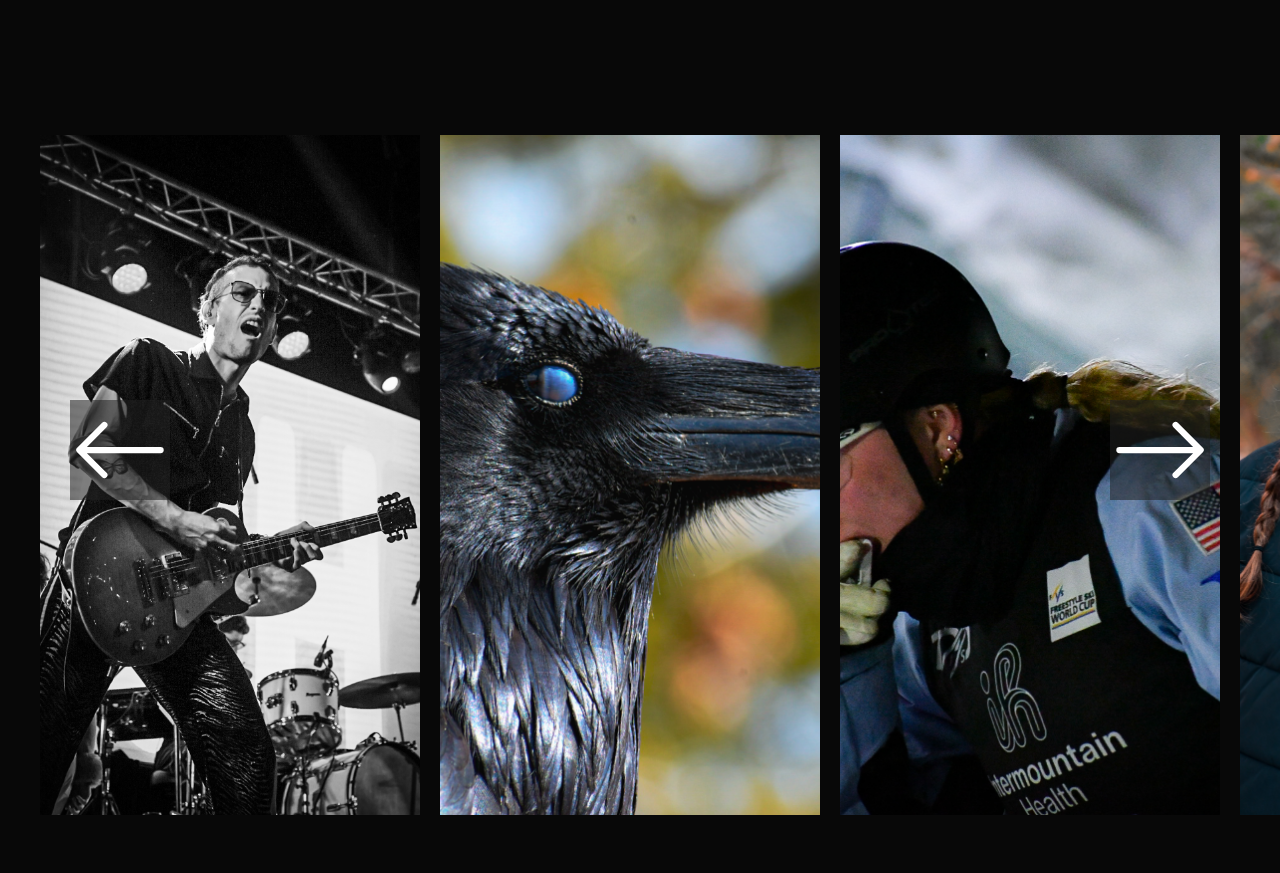
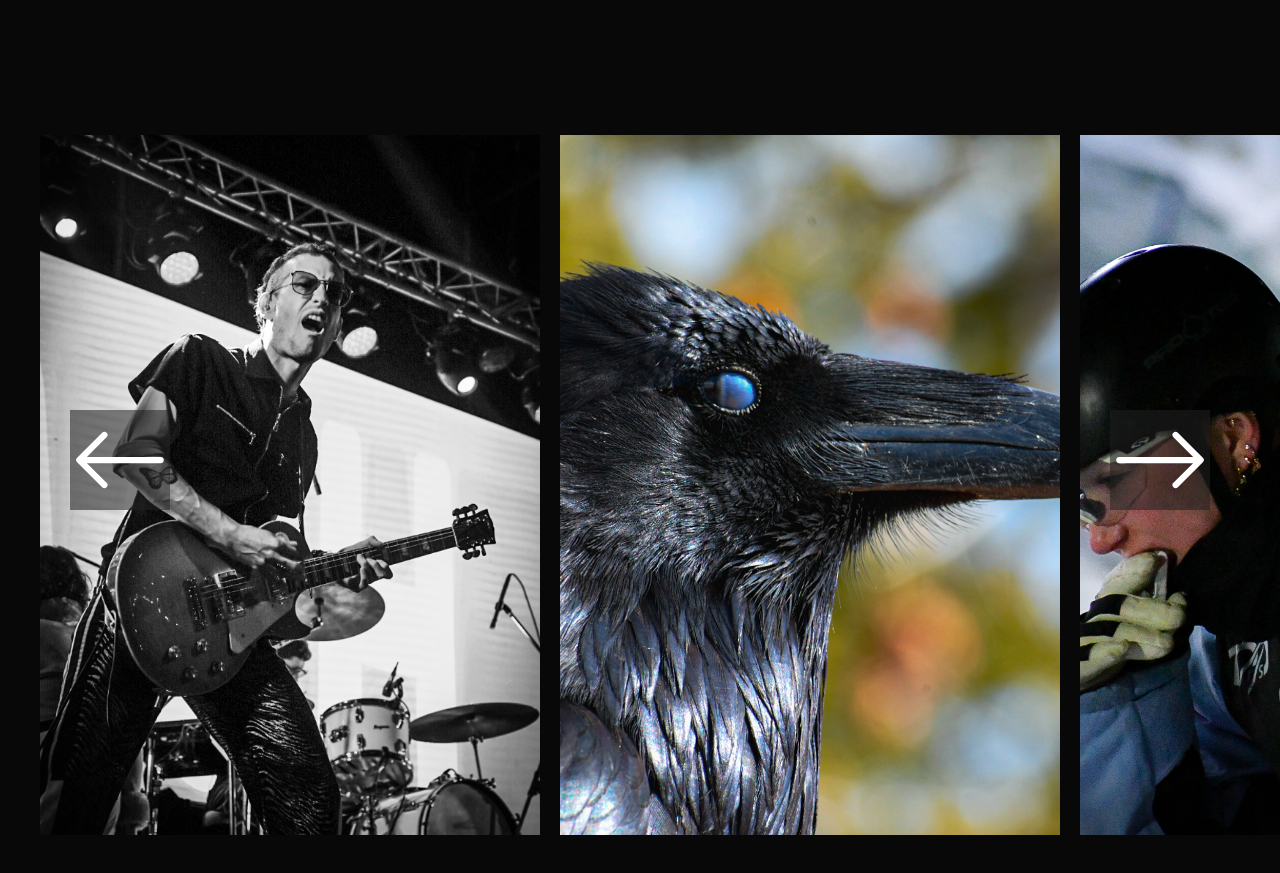
Before and after one commit to Lau-szutner/CSEG-PORTFOLIO, a React (Vite) app: page / in a window 1280 px wide. Shown: the part 3109-3982 px from the top of the page. Built offline with nearby package versions, Linux system fonts and the light colour scheme.

Commit message:
agrego efecto de zoom in a las fotos

```diff
--- a/src/components/Fotografia/MultiItemCarousel.jsx
+++ b/src/components/Fotografia/MultiItemCarousel.jsx
@@ -8,6 +8,7 @@ export default function MultiItemCarousel(props) {
   const itemsRef = useRef(null);
   const [itemList, setItemlist] = useState([]);
   const [currentIndex, setCurrentIndex] = useState(0);
+
   useEffect(() => {
     imagePromises
       .then((imagesArray) => {
@@ -57,6 +58,7 @@ export default function MultiItemCarousel(props) {
         <ul className={styled.ul}>
           {itemList.map((item, index) => (
             <li
+              className={styled.imageContainer}
               key={index}
               ref={(node) => {
                 const map = getMap();
--- a/src/components/Fotografia/carousel.module.css
+++ b/src/components/Fotografia/carousel.module.css
@@ -26,13 +26,6 @@
   padding: 30px;
 }
 
-.imagenes {
-  padding: 10px;
-  width: 400px;
-  height: 700px;
-  object-fit: cover;
-}
-
 .arrow {
   background-color: rgba(32, 32, 32, 0.54);
   color: white;
@@ -51,3 +44,21 @@
 #btnL {
   left: 70px; /* Ajusta la distancia desde el borde izquierdo */
 }
+.imageContainer {
+  width: 500px;
+  height: 700px;
+  margin: 10px;
+  overflow: hidden; /* Esconde la parte de la imagen que se amplía */
+  position: relative;
+}
+
+.imagenes {
+  width: 100%;
+  height: 100%;
+  object-fit: cover;
+  transition: transform 0.3s ease; /* Añadir transición suave */
+}
+
+.imagenes:hover {
+  transform: scale(1.1); /* Escala la imagen un 10% más grande */
+}
```
Also changed, not shown: 1 other file (tests, documents, lock files or other folders).
